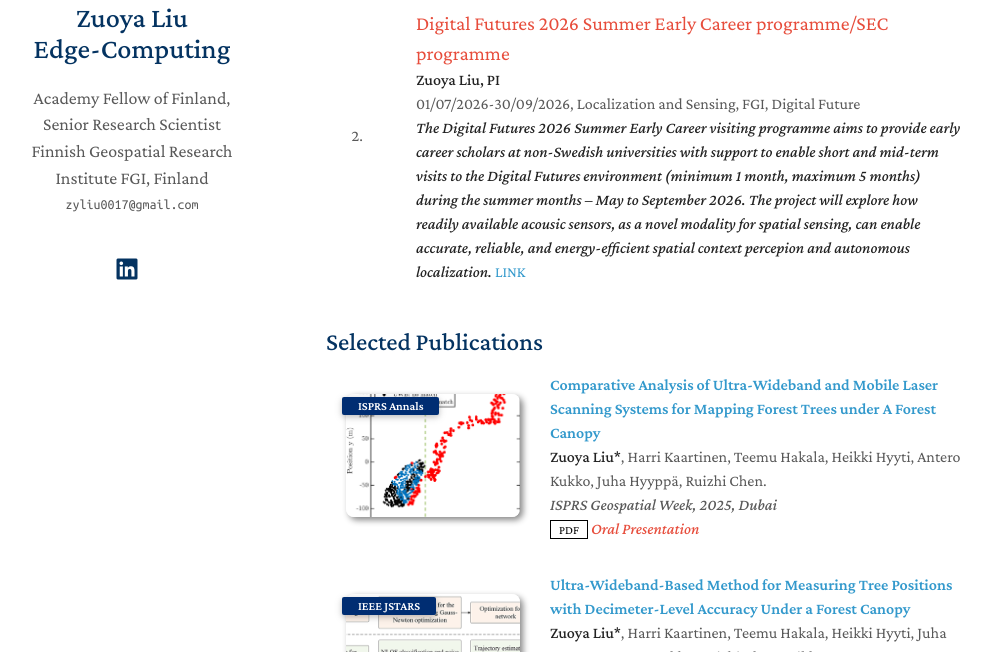
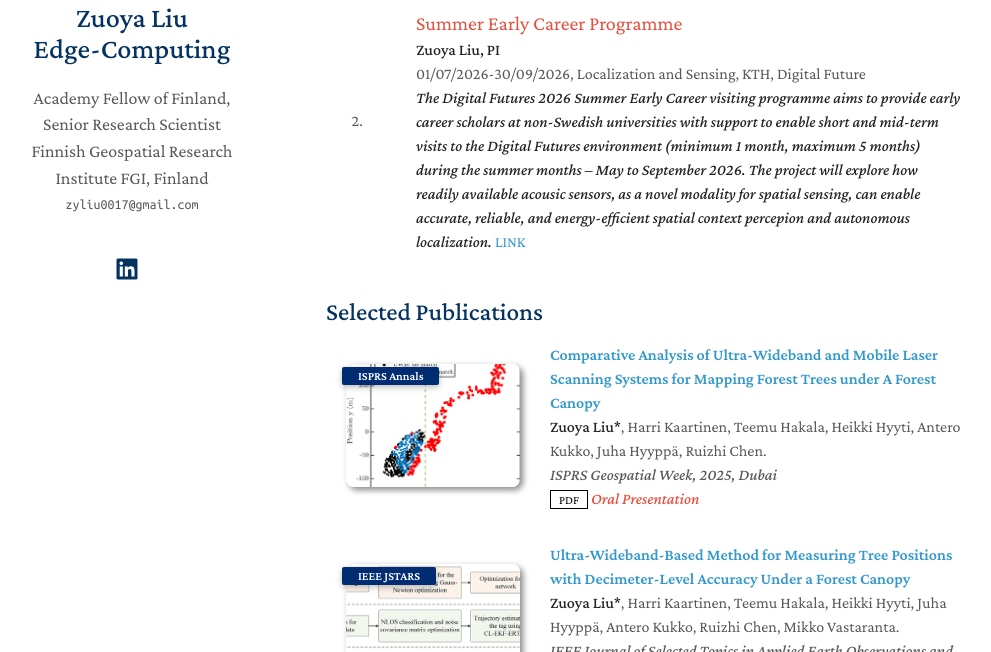
Before and after one commit to zyliu0017/zyliu0017.github.io, a Jekyll site: the page built from index.md, in a window 1280 px wide and 900 px high, scrolled down 1025 px, cut to the strip 248-900 px from the top of the window. Shown: the whole strip, without its empty margins (144-1135 px from the left). Built offline with Jekyll 4.4.1, drawn with Linux system fonts in a browser that asks for light colours; a style sheet for code colours, icons or effects is not loaded.

Commit message:
update Projects

```diff
--- a/_data/projects.yml
+++ b/_data/projects.yml
@@ -14,9 +14,9 @@ main:
       but could be 5-10 times faster. The academic breakthrough will be significantly creating pioneering work in the quality-related forest mapping technologies that are hopefully providing
       strong impacts to Finnish economy in the long run.
 
-  - title: [Digital Futures 2026 Summer Early Career programme/SEC programme]
+  - title: [Summer Early Career Programme]
     info1 : <strong>Zuoya Liu, PI</strong>
-    info2 : 01/07/2026-30/09/2026, Localization and Sensing, FGI, Digital Future
+    info2 : 01/07/2026-30/09/2026, Localization and Sensing, KTH, Digital Future
     image:
     Link: https://www.digitalfutures.kth.se/call/digital-futures-2026-summer-early-career-programme-sec-programme/
     notes: |
```
